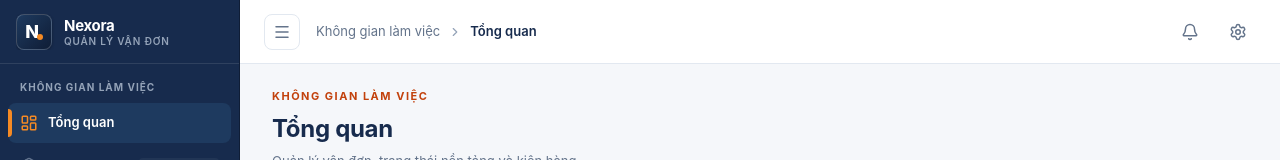
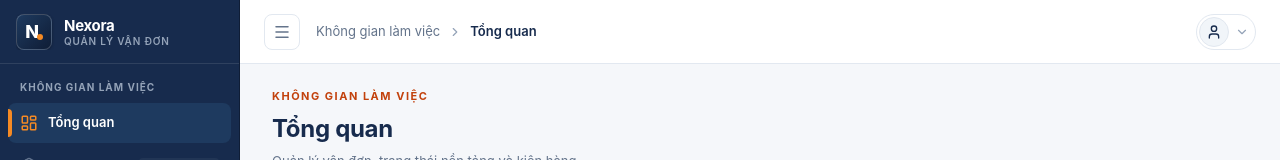
Before and after one commit to dinhphuquy2k1/nexora, a Next.js app in the folder apps/web/: page / in a window 1280 px wide. Shown: the top 160 px of the page. Built offline with nearby package versions, Linux system fonts and the light colour scheme.

Commit message:
feat(web): integrate neutral AccountMenu and clean up header layout

```diff
--- /dev/null
+++ b/apps/web/components/app-shell/AccountMenu.module.css
@@ -0,0 +1,125 @@
+.menuContainer {
+  position: relative;
+}
+
+.accountButton {
+  display: inline-flex;
+  align-items: center;
+  gap: 6px;
+  height: 36px;
+  padding: 2px 6px 2px 2px;
+  border-radius: 20px;
+  border: 1px solid var(--color-border);
+  background-color: transparent;
+  cursor: pointer;
+  transition: all 0.15s ease;
+}
+
+.accountButton:hover {
+  background-color: var(--color-background);
+  border-color: #cbd5e1;
+}
+
+.accountButton:focus-visible {
+  outline: 2px solid var(--focus-ring-on-light);
+  outline-offset: 2px;
+}
+
+.avatar {
+  width: 30px;
+  height: 30px;
+  border-radius: 50%;
+  background-color: #f1f5f9;
+  border: 1px solid #e2e8f0;
+  display: flex;
+  align-items: center;
+  justify-content: center;
+  color: var(--color-primary);
+  flex-shrink: 0;
+}
+
+.chevron {
+  color: #94a3b8;
+  display: flex;
+  align-items: center;
+  transition: transform 0.15s ease;
+}
+
+.chevronOpen {
+  transform: rotate(180deg);
+}
+
+.dropdownPanel {
+  position: absolute;
+  right: 0;
+  top: calc(100% + 8px);
+  width: 290px;
+  background-color: var(--color-surface);
+  border: 1px solid var(--color-border);
+  border-radius: 12px;
+  box-shadow:
+    0 10px 25px -5px rgba(0, 0, 0, 0.1),
+    0 8px 10px -6px rgba(0, 0, 0, 0.05);
+  z-index: 50;
+  overflow: hidden;
+}
+
+.panelHeader {
+  padding: 14px 16px;
+  background-color: var(--color-background);
+  border-bottom: 1px solid var(--color-border);
+}
+
+.titleRow {
+  display: flex;
+  align-items: center;
+  justify-content: space-between;
+  gap: 8px;
+}
+
+.panelTitle {
+  font-size: 13px;
+  font-weight: 600;
+  color: var(--color-primary);
+  margin: 0;
+}
+
+.plannedBadge {
+  font-size: 10px;
+  font-weight: 500;
+  padding: 2px 6px;
+  border-radius: 4px;
+  background-color: #e2e8f0;
+  color: #475569;
+}
+
+.panelDescription {
+  font-size: 11px;
+  color: var(--color-text-muted);
+  margin: 4px 0 0;
+}
+
+.panelBody {
+  padding: 14px 16px;
+  font-size: 12px;
+  color: var(--color-text);
+  line-height: 1.5;
+}
+
+.statusNotice {
+  background-color: #f8fafc;
+  border: 1px solid var(--color-border);
+  border-radius: 6px;
+  padding: 10px 12px;
+  margin-bottom: 8px;
+  color: var(--color-primary);
+  font-size: 12px;
+  font-weight: 500;
+}
+
+.infoFootnote {
+  font-size: 11px;
+  color: var(--color-text-muted);
+  margin: 0;
+  line-height: 1.4;
+}
--- /dev/null
+++ b/apps/web/components/app-shell/AccountMenu.tsx
@@ -0,0 +1,76 @@
+"use client";
+
+import { useId, useRef, useState } from "react";
+import { User, ChevronDown } from "lucide-react";
+import { useDismissable } from "../../lib/hooks/use-dismissable.ts";
+import styles from "./AccountMenu.module.css";
+
+export function AccountMenu() {
+  const [isOpen, setIsOpen] = useState(false);
+  const panelId = useId();
+  const triggerRef = useRef<HTMLButtonElement>(null);
+  const panelRef = useRef<HTMLDivElement>(null);
+
+  useDismissable({
+    panelRef,
+    triggerRef,
+    isOpen,
+    onClose: () => setIsOpen(false),
+  });
+
+  return (
+    <div className={styles.menuContainer}>
+      <button
+        ref={triggerRef}
+        type="button"
+        onClick={() => setIsOpen((prev) => !prev)}
+        aria-expanded={isOpen}
+        aria-controls={isOpen ? panelId : undefined}
+        aria-label="Tài khoản người dùng"
+        title="Tài khoản người dùng"
+        className={styles.accountButton}
+      >
+        <div className={styles.avatar} aria-hidden="true">
+          <User size={16} />
+        </div>
+        <div
+          className={`${styles.chevron} ${isOpen ? styles.chevronOpen : ""}`}
+          aria-hidden="true"
+        >
+          <ChevronDown size={14} />
+        </div>
+      </button>
+
+      {isOpen && (
+        <div
+          id={panelId}
+          ref={panelRef}
+          className={styles.dropdownPanel}
+          role="region"
+          aria-label="Thông tin tài khoản"
+        >
+          <div className={styles.panelHeader}>
+            <div className={styles.titleRow}>
+              <h4 className={styles.panelTitle}>Tài khoản người dùng</h4>
+              <span className={styles.plannedBadge}>Chưa triển khai</span>
+            </div>
+            <p className={styles.panelDescription}>
+              Quản lý danh tính và phiên làm việc
+            </p>
+          </div>
+          <div className={styles.panelBody}>
+            <div className={styles.statusNotice}>
+              Chức năng tài khoản và đăng nhập sẽ được triển khai trong phiên
+              bản sau.
+            </div>
+            <p className={styles.infoFootnote}>
+              Hệ thống hiện vận hành ở chế độ cục bộ (Single-node). Thiết lập
+              cấu hình ứng dụng được quản lý độc lập tại mục Cài đặt trong thanh
+              điều hướng.
+            </p>
+          </div>
+        </div>
+      )}
+    </div>
+  );
+}
--- a/apps/web/components/app-shell/Header.tsx
+++ b/apps/web/components/app-shell/Header.tsx
@@ -1,9 +1,8 @@
 "use client";
 
-import Link from "next/link";
-import { Menu, Settings } from "lucide-react";
+import { Menu } from "lucide-react";
 import { Breadcrumb } from "./Breadcrumb.tsx";
-import { NotificationMenu } from "./NotificationMenu.tsx";
+import { AccountMenu } from "./AccountMenu.tsx";
 import styles from "./Header.module.css";
 
 interface HeaderProps {
@@ -37,17 +36,9 @@ export function Header({ isSidebarCollapsed, onToggleSidebar }: HeaderProps) {
         <Breadcrumb />
       </div>
 
-      {/* Right section: Notifications & Settings */}
+      {/* Right section: User Account */}
       <div className={styles.rightSection}>
-        <NotificationMenu />
-        <Link
-          href="/settings"
-          className={styles.iconButton}
-          aria-label="Cài đặt hệ thống"
-          title="Cài đặt hệ thống"
-        >
-          <Settings size={18} aria-hidden="true" />
-        </Link>
+        <AccountMenu />
       </div>
     </header>
   );
```
Also changed, not shown: 2 other files (tests, documents, lock files or other folders).
